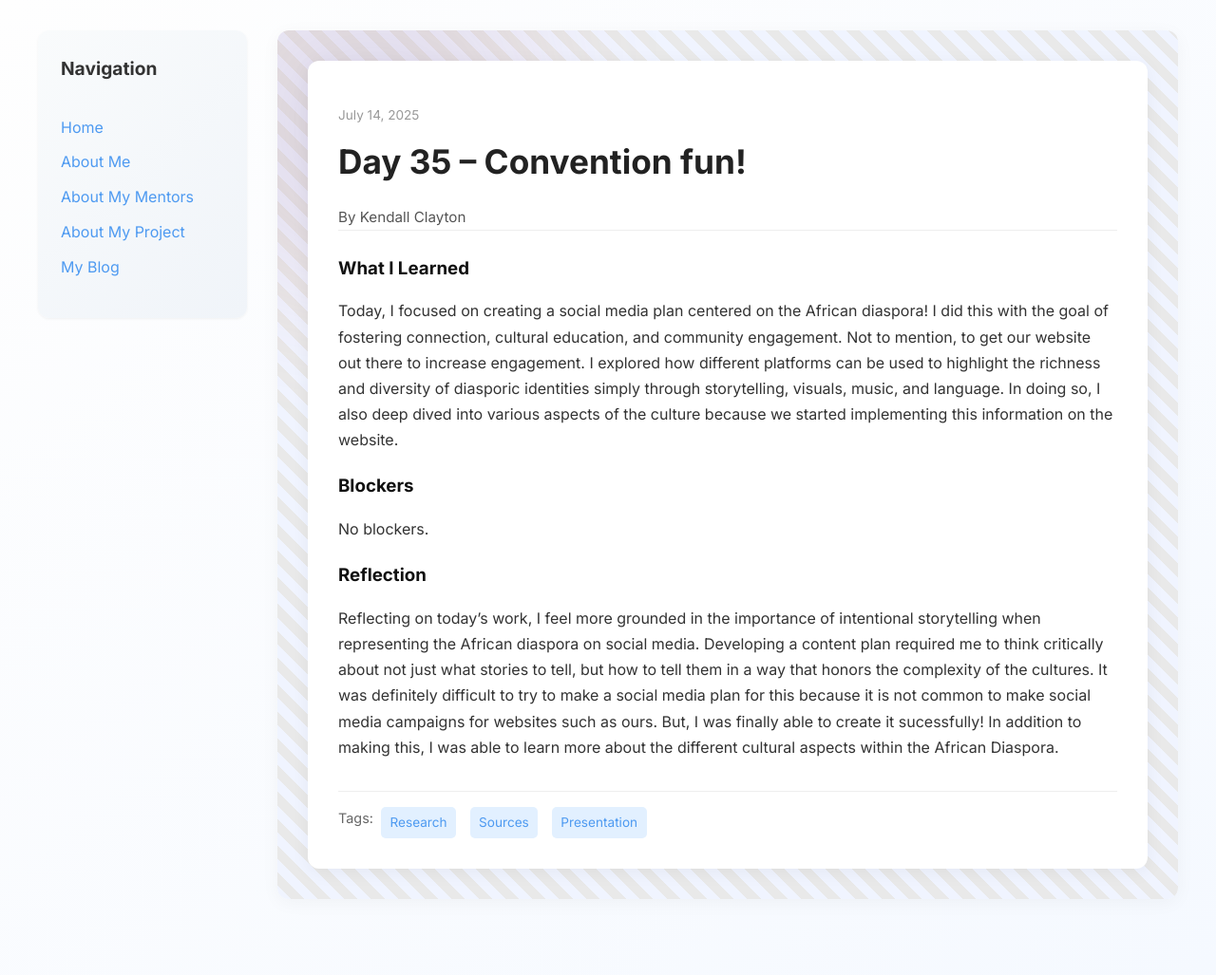
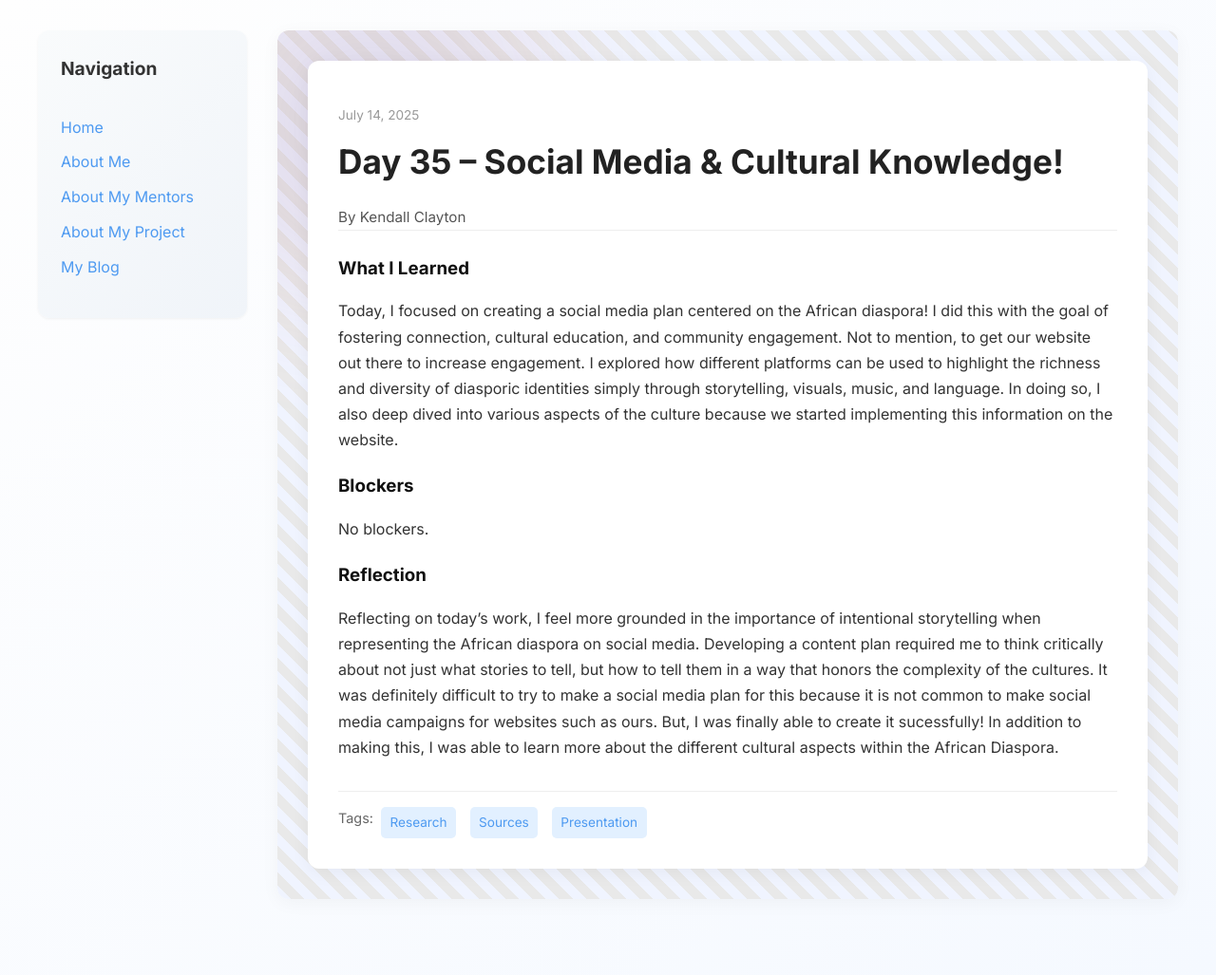
Before and after one commit to kendallzoe/kendallzoe.github.io, a Jekyll site: the page built from _posts/2025-07-14-day-35.md, in a window 1280 px wide. Shown: the whole page at 95% size. Built offline with Jekyll 4.4.1, drawn with Linux system fonts in a browser that asks for light colours.

Commit message:
Update 2025-07-14-day-35.md

```diff
--- a/_posts/2025-07-14-day-35.md
+++ b/_posts/2025-07-14-day-35.md
@@ -1,6 +1,6 @@
 ---
 layout: post
-title: "Day 35 – Convention fun!"
+title: "Day 35 – Social Media & Cultural Knowledge!"
 date: 2025-07-14
 author: "Kendall Clayton"
 permalink: /day35.html
```
